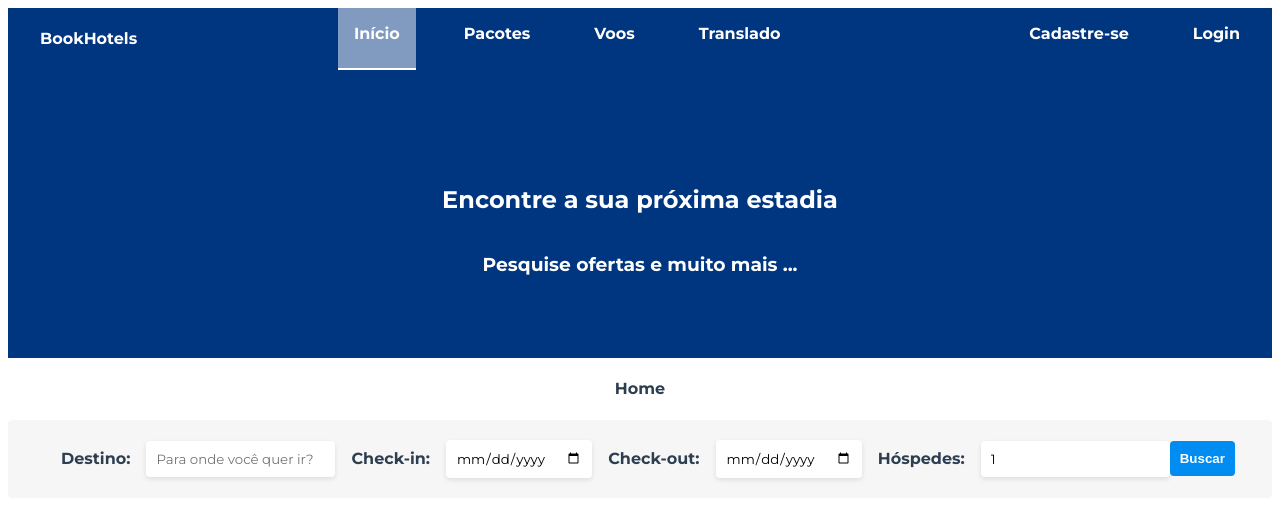
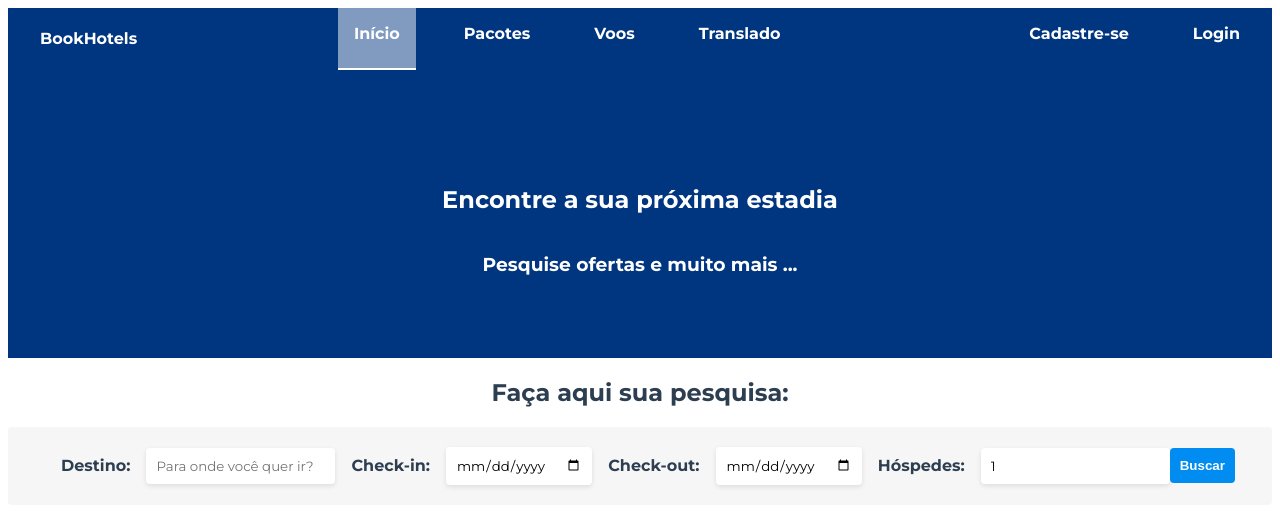
Before and after one commit to GeissonChagas/booking-hotel, a Vue app: page / in a window 1280 px wide. Shown: the top 528 px of the page. Built offline with nearby package versions, Linux system fonts and the light colour scheme.

Commit message:
feat: alteração de titulo

```diff
--- a/src/views/HomeView.vue
+++ b/src/views/HomeView.vue
@@ -1,6 +1,6 @@
 <template>
   <div>
-    <h4>Home</h4>
+    <h2>Faça aqui sua pesquisa:</h2>
     <FormularioPesquisa />
   </div>
 
```
